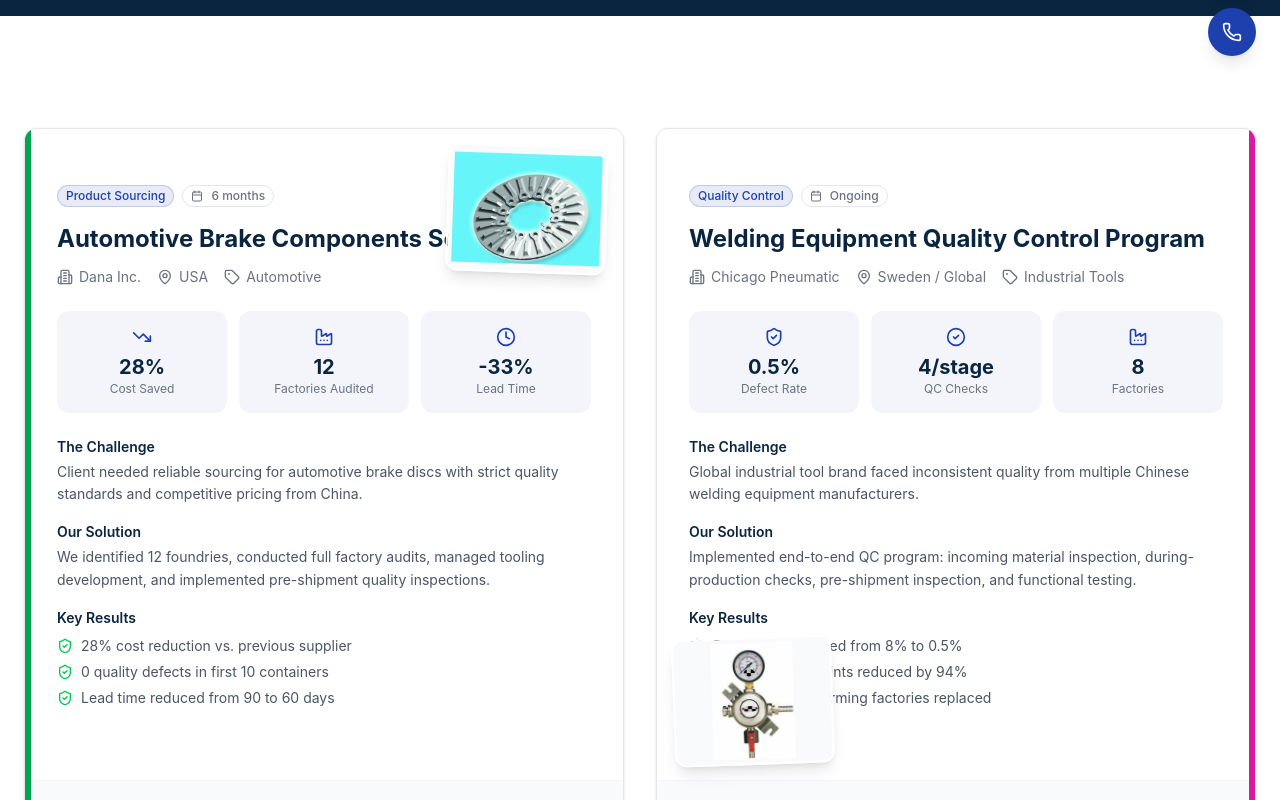
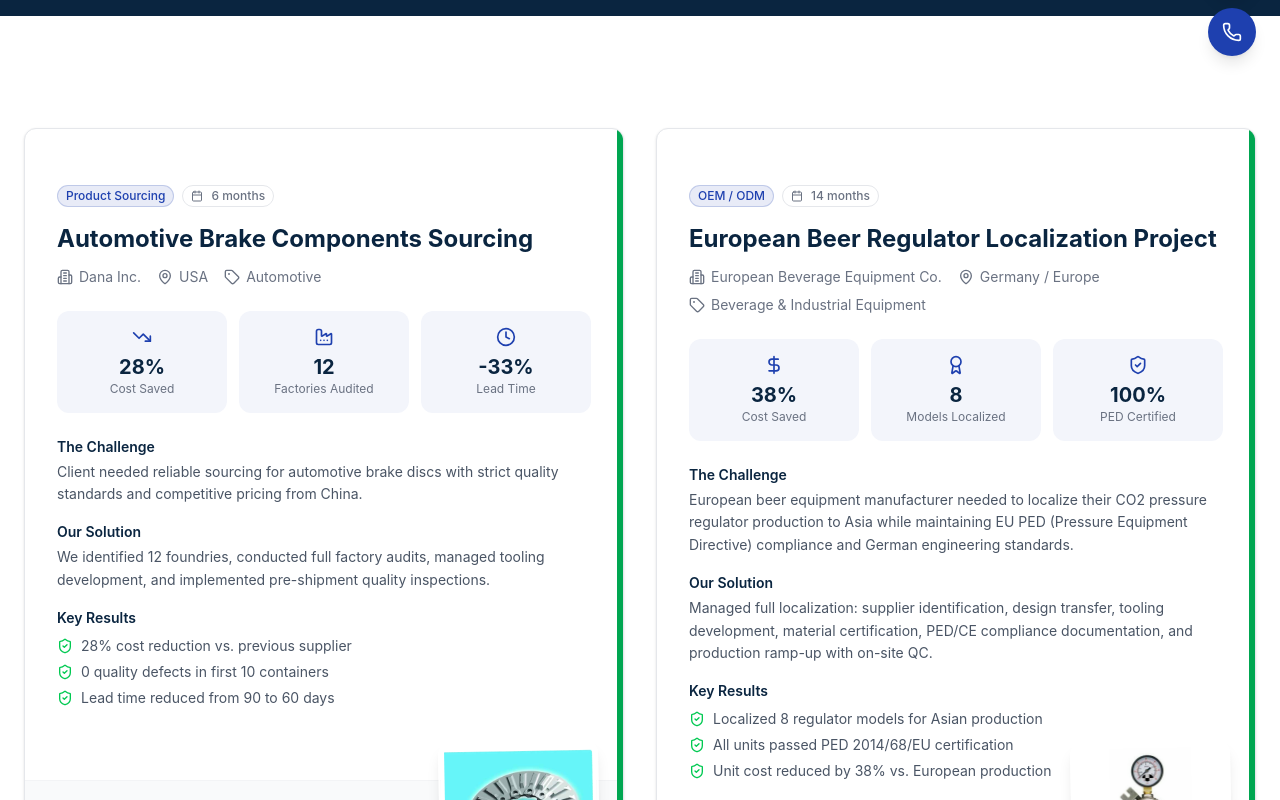
Before and after one commit to NHA6810/nha-sourcing-website, a Next.js app: page /case-studies in a window 1280 px wide. Shown: the part 720-1520 px from the top of the page. Built offline with nearby package versions, Linux system fonts and the light colour scheme; a web font is replaced by a local one.

Commit message:
fix: move case study images to bottom-right, rewrite first case as beer regulator project

```diff
--- a/src/app/case-studies/page.tsx
+++ b/src/app/case-studies/page.tsx
@@ -49,26 +49,27 @@ const caseStudies = [
     ],
   },
   {
-    title: "Welding Equipment Quality Control Program",
-    client: "Chicago Pneumatic",
-    country: "Sweden / Global",
-    industry: "Industrial Tools",
-    category: "Quality Control",
-    duration: "Ongoing",
+    title: "European Beer Regulator Localization Project",
+    client: "European Beverage Equipment Co.",
+    country: "Germany / Europe",
+    industry: "Beverage & Industrial Equipment",
+    category: "OEM / ODM",
+    duration: "14 months",
     image: "/images/products/regulators.png",
     challenge:
-      "Global industrial tool brand faced inconsistent quality from multiple Chinese welding equipment manufacturers.",
+      "European beer equipment manufacturer needed to localize their CO2 pressure regulator production to Asia while maintaining EU PED (Pressure Equipment Directive) compliance and German engineering standards.",
     solution:
-      "Implemented end-to-end QC program: incoming material inspection, during-production checks, pre-shipment inspection, and functional testing.",
+      "Managed full localization: supplier identification, design transfer, tooling development, material certification, PED/CE compliance documentation, and production ramp-up with on-site QC.",
     results: [
-      "Defect rate dropped from 8% to 0.5%",
-      "Customer complaints reduced by 94%",
-      "Three underperforming factories replaced",
+      "Localized 8 regulator models for Asian production",
+      "All units passed PED 2014/68/EU certification",
+      "Unit cost reduced by 38% vs. European production",
+      "Zero quality issues in first 10,000 units",
     ],
     metrics: [
-      { label: "Defect Rate", value: "0.5%", icon: ShieldCheck },
-      { label: "QC Checks", value: "4/stage", icon: CheckCircle2 },
-      { label: "Factories", value: "8", icon: Factory },
+      { label: "Cost Saved", value: "38%", icon: DollarSign },
+      { label: "Models Localized", value: "8", icon: Award },
+      { label: "PED Certified", value: "100%", icon: ShieldCheck },
     ],
   },
   {
@@ -199,40 +200,29 @@ export default function CaseStudiesPage() {
         <div className="max-w-7xl mx-auto px-6">
           <div className="grid md:grid-cols-2 gap-8">
             {caseStudies.map((study, index) => {
-              const isEven = index % 2 === 0;
               return (
                 <Card
                   key={index}
                   className="card-hover border-gray-200 overflow-hidden relative group"
                 >
-                  {/* Floating product image - corner placement */}
+                  {/* Floating product image - bottom right corner */}
                   {study.image && (
-                    <div
-                      className={`absolute z-10 w-36 h-28 md:w-40 md:h-32 rounded-xl shadow-lg overflow-hidden border-2 border-white transition-all duration-300 group-hover:scale-105 group-hover:shadow-xl ${
-                        isEven
-                          ? "top-4 right-4 rotate-2"
-                          : "bottom-24 left-4 -rotate-2"
-                      }`}
-                    >
+                    <div className="absolute z-10 w-36 h-28 md:w-40 md:h-32 rounded-xl shadow-lg overflow-hidden border-2 border-white transition-all duration-300 group-hover:scale-105 group-hover:shadow-xl bottom-16 right-6 -rotate-1">
                       <Image
                         src={study.image}
                         alt={study.title}
                         fill
-                        className="object-contain bg-gray-50 p-1"
+                        className="object-contain bg-white p-1"
                         sizes="160px"
                       />
                     </div>
                   )}
 
                   {/* Accent bar */}
-                  <div
-                    className={`absolute top-0 w-1.5 h-full ${
-                      isEven ? "left-0 bg-nha-green" : "right-0 bg-nha-magenta"
-                    }`}
-                  />
+                  <div className="absolute top-0 right-0 w-1.5 h-full bg-nha-green" />
 
                   <div
-                    className={`p-6 lg:p-8 ${isEven ? "pr-44" : "pl-44"}`}
+                    className="p-6 lg:p-8"
                   >
                     <div className="flex items-center gap-2 mb-4">
                       <Badge className="bg-nha-blue/10 text-nha-blue border-nha-blue/20">
```
Also changed, not shown: assets/image_20260901073757555.png (added).
